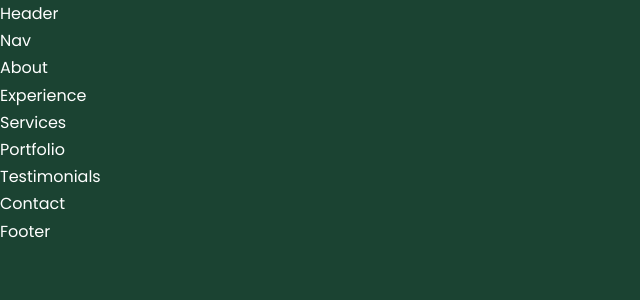
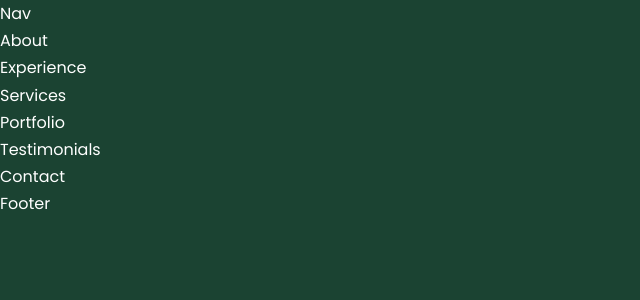
Before and after one commit to MaryannAlonge/portfolio, a React (Create React App) app: page / in a window 1280 px wide. Shown: the top 300 px of the page, without its empty margins (0-640 px from the left). Built offline with nearby package versions, Linux system fonts and the light colour scheme.

Commit message:
start header

```diff
--- a/src/components/header/Header.js
+++ b/src/components/header/Header.js
@@ -3,7 +3,9 @@ import "./header.css"
 
 const Header = () => {
   return (
-    <div>Header</div>
+    <header>
+
+    </header>
   )
 }
 
```
